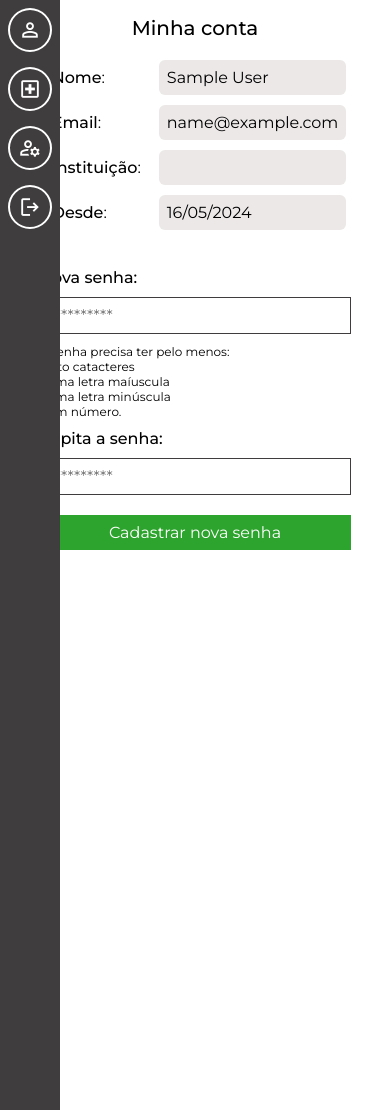
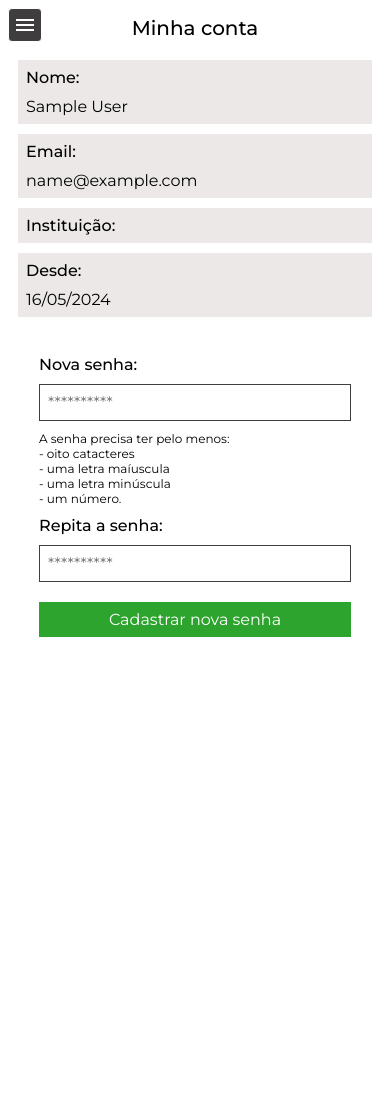
Before and after one commit to devguilhermecosta/sysproffix, a Django app: page /usuarios/minha-conta/ in a window 390 px wide. After the commit the page ends 637 px from the top, so only its background shows below. Run offline with Django 5.2, Linux system fonts and the light colour scheme; the visitor is signed in with stand-in values (Sample User, id 1); parts of the project's set-up code (start-up, migrations or seed data) failed here and were passed over.

Commit message:
style: changed the style to mobile

```diff
--- a/base_static/css/style.css
+++ b/base_static/css/style.css
@@ -12,8 +12,9 @@ body {
 }
 
 main {
-  overflow: hidden;
   position: relative;
+  display: flex;
+  justify-content: space-between;
 }
 
 a {
@@ -108,7 +109,6 @@ span.size-48 {
 
 .total_view_port_centered {
   width: 100%;
-  min-height: 100vh;
   display: flex;
   justify-content: center;
   align-items: center;
@@ -116,11 +116,12 @@ span.size-48 {
 
 .total_view_port_column_start {
   width: 100%;
-  min-height: 100vh;
   display: flex;
   justify-content: flex-start;
   align-items: center;
   flex-direction: column;
+  margin: 0 auto;
+  overflow: hidden;
 }
 
 .center-flex {
@@ -374,8 +375,8 @@ button[type='submit']:disabled {
 
 .delete-button-float {
   position: fixed;
-  top: 25px;
-  right: 25px;
+  right: 8px;
+  bottom: 8px;
   cursor: pointer;
   z-index: 1;
 }
@@ -422,19 +423,29 @@ button[type='submit']:disabled {
   text-transform: uppercase;
 }
 
-.C_menu {
-  position: absolute;
-  left: 0;
-  top: 0;
-  bottom: 0;
-  width: fit-content;
-  max-width: 60px;
+#menu-mobile {
+  position: fixed;
+  top: 8px;
+  left: 8px;
   background-color: var(--bg_dark);
-  transition: max-width 300ms ease;
+  color: var(--bg_white);
+  padding: 4px;
+  border-radius: 4px;
+  border: 1px solid var(--bg_white);
+  z-index: 10000;
 }
 
-.C_menu:hover {
-  max-width: 200px;
+.C_menu {
+  padding: 0;
+  position: absolute;
+  width: 100%;
+  height: 2000px;
+  max-height: 0px;
+  overflow: hidden;
+  background-color: var(--bg_dark);
+  transition: max-width 300ms ease,
+              max-height 600ms linear;
+  z-index: 1000;
 }
 
 .C_menu__ul {
@@ -443,29 +454,29 @@ button[type='submit']:disabled {
   white-space: nowrap;
   display: flex;
   flex-direction: column;
-  justify-content: flex-start;
-  align-items: flex-start;
-  row-gap: 15px;
+  justify-content: center;
+  align-items: center;
+  row-gap: 30px;
+}
+
+.C_menu__li:first-child {
+  margin-top: 8px;
+}
+
+.C_menu__li a {
+  text-transform: capitalize;
 }
 
 .C_menu__li span {
-  transition: all 300ms ease;
+  display: none;
 }
 
-.C_menu__li:hover span {
-  border-color: var(--bg_red);
-  color: var(--bg_red);
-}
-
-.C_menu__link {
-  display: flex;
-  justify-content: center;
-  align-items: center;
-  column-gap: 15px;
+.open-menu {
+  max-height: 2000px;
 }
 
 .default_table_container {
-  width: 80vw;
+  width: 100%;
   max-width: 960px;
 }
 
@@ -522,39 +533,137 @@ button[type='submit']:disabled {
   outline: none;
 }
 
-.my-account-table {
-  border-spacing: 10px;
-}
-
-.my-account-table td {
-  padding: 8px;
-}
-
-.my-account-table tr > td:nth-of-type(1) {
-  text-transform: capitalize;
-  font-weight: 500;
-}
-
-.my-account-table tr > td:nth-of-type(1)::after {
-  content: ':';
-}
-
-.my-account-table tr > td:nth-of-type(2) {
-  background-color: #ece8e8;
-  border-radius: 6px;
-}
-
 .helptext {
   font-size: 12px;
   white-space: pre;
 }
 
-@media screen and (max-width: 840px) {
+.my-account-table {
+  border-spacing: 10px;
+  width: 100%;
+  max-width: 468px;
+}
+
+.my-account-table tr {
+  background-color: #ece8e8;
+  border-radius: 4px;
+}
+
+.my-account-table td {
+  border-radius: 6px;
+  width: 100%;
+  display: flex;
+  flex-direction: column;
+  justify-content: space-between;
+  padding: 8px;
+  gap: 10px;
+}
+
+.my-account-table td::before {
+  display: block;
+  content: attr(data-label);
+  text-transform: capitalize;
+  font-weight: 500;
+}
+
+@media screen and (min-width: 420px) {
+  .my-account-table td {
+    flex-direction: row;
+  }
+}
+
+@media screen and (min-width: 768px) {
   .C_menu {
+    position: fixed !important;
+    top: 0;
+    bottom: 0;
+    padding: 8px;
+    width: fit-content;
+    height: 100vh;
+    max-height: 100vh;
     max-width: 60px;
+    position: relative;
+    overflow: visible;
   }
 
   .C_menu:hover {
-    max-width: 60px;
+    max-width: 500px;
+  }
+
+  .C_menu__ul {
+    justify-content: flex-start;
+    align-items: flex-start;
+    row-gap: 15px;
+  }
+
+  .C_menu__li a {
+    text-transform: lowercase;
+  }
+
+  .C_menu__li span {
+    display: block;
+    transition: all 300ms ease;
+  }
+
+  .C_menu__li:hover span {
+    border-color: var(--bg_red);
+    color: var(--bg_red);
+  }
+
+  .C_menu__link {
+    display: flex;
+    justify-content: center;
+    align-items: center;
+    column-gap: 15px;
+  }
+
+  #menu-mobile {
+    display: none;
+  }
+
+  .delete-button-float {
+    top: 25px;
+    right: 25px;
+    bottom: auto;
   }
 }
+
+@media screen and (max-width: 1200px) {
+  .default_table {
+    margin: 0 auto;
+  }
+
+  .default_table th {
+    display: none;
+  }
+
+  .default_table tr {
+    display: flex;
+    flex-direction: column;
+  }
+
+  .default_table td {
+    display: flex;
+    justify-content: space-between;
+    align-items: center;
+  }
+
+  .default_table td::before {
+    content: attr(data-label);
+    font-size: 14px;
+    font-weight: 600;
+    text-transform: capitalize;
+  }
+
+  .default_table td,
+  .default_table td > a {
+    font-size: 14px;
+  }
+
+  .default_table tr:not(:first-child) {
+    border-bottom: 1px solid var(--bg_dark);
+  }
+}
+
+ /* TODO o menu versão desktop está comendo o conteúdo  de algumas telas*/
+ /* talvez fazer uma tela com grid layout seja melhor */
--- a/base_static/js/script.js
+++ b/base_static/js/script.js
@@ -30,3 +30,14 @@ if (buttons) {
     })
   })
 }
+
+
+// menu mobile
+const menuIcon = document.querySelector('#menu-mobile');
+const menu = document.querySelector('#menu-desk');
+
+if (menuIcon) {
+  menuIcon.addEventListener("click", () => {
+    menu.classList.toggle('open-menu');
+  })
+}
--- a/base_templates/global/partials/menu.html
+++ b/base_templates/global/partials/menu.html
@@ -1,5 +1,6 @@
 <!-- menu -->
-<div class="C_menu pd-8">
+<span id="menu-mobile" class="material-symbols-outlined menu-mobile">menu</span>
+<div id="menu-desk" class="C_menu pd-8">
   <ul class="C_menu__ul">
 
     <!-- just admin user -->
--- a/home/templates/home/pages/login.html
+++ b/home/templates/home/pages/login.html
@@ -2,7 +2,7 @@
 {% load static %}
 
 {% block content %}
-  <section class="total_view_port_centered bg-red">
+  <section class="total_view_port_centered bg-red" style="height: 100vh;">
 
     <!-- form -->
     <div>
--- a/user/templates/user/pages/my_account.html
+++ b/user/templates/user/pages/my_account.html
@@ -8,20 +8,16 @@
     <!-- user data -->
     <table class="my-account-table">
       <tr>
-        <td>nome</td>
-        <td>{{ user.full_name|title }}</td>
+        <td data-label="nome:">{{ user.full_name|title }}</td>
       </tr>
       <tr>
-        <td>email</td>
-        <td>{{ user.email }}</td>
+        <td data-label="email:">{{ user.email }}</td>
       </tr>
       <tr>
-        <td>instituição</td>
-        <td>{{ user.hospital.name|title }}</td>
+        <td data-label="instituição:">{{ user.hospital.name|title }}</td>
       </tr>
       <tr>
-        <td>desde</td>
-        <td>{{ user.created_at|date:"d/m/Y" }}</td>
+        <td data-label="desde:">{{ user.created_at|date:"d/m/Y" }}</td>
       </tr>
     </table>
 
```
Also changed, not shown: hospital/templates/hospital/pages/list.html (+5 -3 lines), user/templates/user/pages/users.html (+7 -7 lines).
